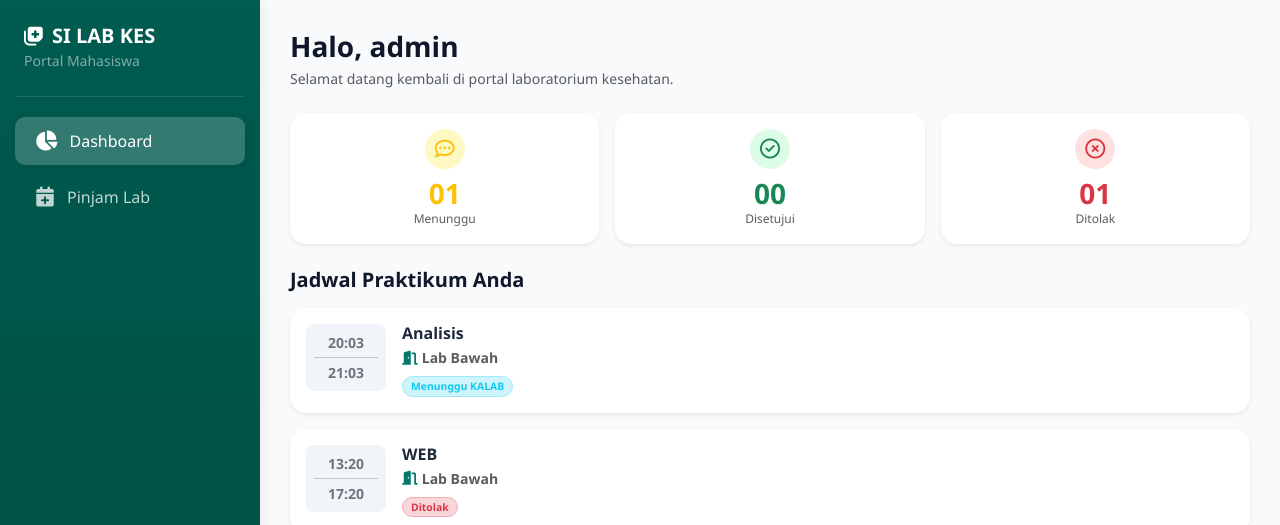
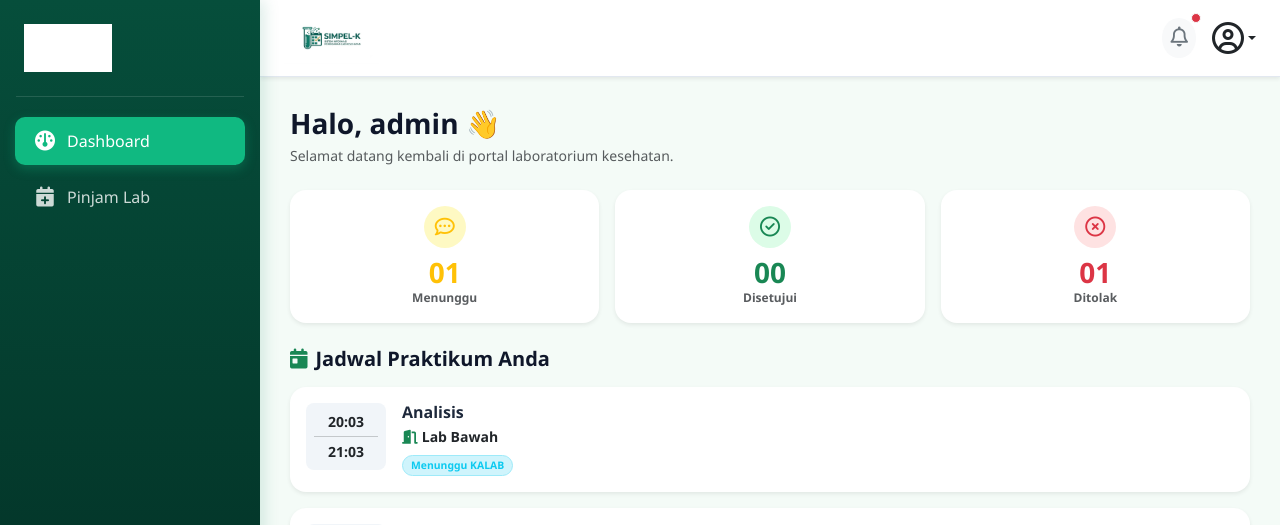
Before and after one commit to SriAstutik09/si_lab_kesehatan, a Django app: page /mahasiswa/dashboard/ in a window 1280 px wide. Shown: the top 525 px of the page. Run offline with Django 5.2, Linux system fonts and the light colour scheme; a user stored in the database is signed in; data comes from the database, SQL or seed files in the repository; both versions use the stored data as it was after the commit.

Commit message:
perbaikan MHS

```diff
--- a/mahasiswa/templates/mahasiswa/dashboard.html
+++ b/mahasiswa/templates/mahasiswa/dashboard.html
@@ -1,76 +1,78 @@
 {% extends 'base/base_mahasiswa.html' %}
+{% load static %}
 
-{% block title %}Dashboard Mahasiswa - UNUJA Lab{% endblock %}
+{% block title %}Dashboard Mahasiswa - SIMPEL-K / TATA LAB{% endblock %}
 
 {% block content %}
 <!-- Ucapan Selamat Datang Dinamis -->
 <div class="mb-4">
-    <h3 class="fw-bold mb-1" style="color: #0f172a;">Halo, {{ request.user.first_name|default:request.user.username }}
-    </h3>
+    <h3 class="fw-bold mb-1" style="color: #0f172a;">Halo, {{ request.user.first_name|default:request.user.username }} 👋</h3>
     <p class="text-muted small">Selamat datang kembali di portal laboratorium kesehatan.</p>
 </div>
 
 <!-- Grid Kartu Status Peminjaman (Dihitung Dinamis dari Database) -->
 <div class="row g-3 mb-4 text-center">
-    <!-- Menunggu (Kombinasi pending + verified sesuai alur berjenjangmu) -->
+    <!-- Menunggu (Kombinasi pending + verified) -->
     <div class="col-4">
-        <div class="card border-0 shadow-sm py-3" style="border-radius: 16px; background: #fff;">
+        <div class="card border-0 shadow-sm py-3" style="border-radius: 16px; background: #fff; border: 1px solid #fef08a;">
             <div class="d-inline-flex align-items-center justify-content-center mx-auto mb-2 text-warning rounded-circle"
-                style="width: 40px; height: 40px; background-color: #fef9c3;">
+                style="width: 42px; height: 42px; background-color: #fef9c3;">
                 <i class="fa-regular fa-comment-dots fs-5"></i>
             </div>
             <h3 class="fw-bold mb-0 text-warning">{{ total_menunggu|stringformat:"02d" }}</h3>
-            <span class="text-muted" style="font-size: 0.75rem; font-weight: 500;">Menunggu</span>
+            <span class="text-muted" style="font-size: 0.75rem; font-weight: 600;">Menunggu</span>
         </div>
     </div>
     <!-- Disetujui -->
     <div class="col-4">
-        <div class="card border-0 shadow-sm py-3" style="border-radius: 16px; background: #fff;">
+        <div class="card border-0 shadow-sm py-3" style="border-radius: 16px; background: #fff; border: 1px solid #bbf7d0;">
             <div class="d-inline-flex align-items-center justify-content-center mx-auto mb-2 text-success rounded-circle"
-                style="width: 40px; height: 40px; background-color: #dcfce7;">
+                style="width: 42px; height: 42px; background-color: #dcfce7;">
                 <i class="fa-regular fa-circle-check fs-5"></i>
             </div>
             <h3 class="fw-bold mb-0 text-success">{{ total_disetujui|stringformat:"02d" }}</h3>
-            <span class="text-muted" style="font-size: 0.75rem; font-weight: 500;">Disetujui</span>
+            <span class="text-muted" style="font-size: 0.75rem; font-weight: 600;">Disetujui</span>
         </div>
     </div>
     <!-- Ditolak -->
     <div class="col-4">
-        <div class="card border-0 shadow-sm py-3" style="border-radius: 16px; background: #fff;">
+        <div class="card border-0 shadow-sm py-3" style="border-radius: 16px; background: #fff; border: 1px solid #fecaca;">
             <div class="d-inline-flex align-items-center justify-content-center mx-auto mb-2 text-danger rounded-circle"
-                style="width: 40px; height: 40px; background-color: #fee2e2;">
+                style="width: 42px; height: 42px; background-color: #fee2e2;">
                 <i class="fa-regular fa-circle-xmark fs-5"></i>
             </div>
             <h3 class="fw-bold mb-0 text-danger">{{ total_ditolak|stringformat:"02d" }}</h3>
-            <span class="text-muted" style="font-size: 0.75rem; font-weight: 500;">Ditolak</span>
+            <span class="text-muted" style="font-size: 0.75rem; font-weight: 600;">Ditolak</span>
         </div>
     </div>
 </div>
 
 <!-- Header Jadwal -->
 <div class="d-flex justify-content-between align-items-center mb-3">
-    <h5 class="fw-bold mb-0" style="color: #0f172a;">Jadwal Praktikum Anda</h5>
+    <h5 class="fw-bold mb-0" style="color: #0f172a;"><i class="fa-solid fa-calendar-day me-2 text-success"></i>Jadwal Praktikum Anda</h5>
 </div>
 
 <!-- Loop Data Peminjaman Riil dari Database -->
 {% for jadwal in jadwal_mahasiswa %}
-<div class="card border-0 shadow-sm mb-3 p-3" style="border-radius: 16px;">
+<div class="card border-0 shadow-sm mb-3 p-3 bg-white" style="border-radius: 16px; border: 1px solid #e2e8f0;">
     <div class="d-flex align-items-start gap-3">
-        <!-- Jam Widget (Menggunakan field wkt_mulai & wkt_akhir dari modelmu) -->
+        <!-- Jam Widget -->
         <div class="text-center p-2 rounded-3 text-secondary" style="background-color: #f1f5f9; min-width: 80px;">
-            <div class="fw-semibold small">{{ jadwal.wkt_mulai|time:"H:i" }}</div>
+            <div class="fw-semibold small text-dark">{{ jadwal.wkt_mulai|time:"H:i" }}</div>
             <div class="border-top my-1 border-secondary-subtle"></div>
-            <div class="fw-semibold small">{{ jadwal.wkt_akhir|time:"H:i" }}</div>
+            <div class="fw-semibold small text-dark">{{ jadwal.wkt_akhir|time:"H:i" }}</div>
         </div>
+
         <!-- Detail Praktikum Riil -->
         <div class="flex-grow-1">
             <h6 class="fw-bold mb-1" style="color: #1e293b;">{{ jadwal.mata_kuliah }}</h6>
             <p class="text-muted small mb-2 d-flex align-items-center gap-1">
-                <i class="fa-solid fa-door-open" style="color: #00796b;"></i>
-                <strong>{{ jadwal.ruang_lab.nama_ruang }}</strong>
+                <i class="fa-solid fa-door-open text-success"></i>
+                <strong class="text-dark">{{ jadwal.ruang_lab.nama_ruang }}</strong>
             </p>
+
             <div class="d-flex gap-2 flex-wrap align-items-center">
-                <!-- 1. Status Badge Dinamis -->
+                <!-- Status Badge Dinamis -->
                 {% if jadwal.status == 'pending' %}
                 <span class="badge bg-warning-subtle text-warning border border-warning-subtle rounded-pill px-2 py-1"
                     style="font-size: 0.65rem;">Menunggu ASLAB</span>
@@ -91,7 +93,7 @@
                     style="font-size: 0.65rem;">Selesai</span>
                 {% endif %}
 
-                <!-- 2. Tombol Aksi Pengembalian (Hanya muncul jika status 'disetujui') -->
+                <!-- Tombol Aksi Pengembalian -->
                 {% if jadwal.status == 'disetujui' %}
                 <a href="{% url 'mahasiswa:ajukan_pengembalian' jadwal.id %}"
                     class="btn btn-warning btn-sm py-0 px-2 fw-semibold text-dark shadow-sm"
@@ -105,26 +107,24 @@
     </div>
 </div>
 {% empty %}
-<!-- Jika belum ada data praktikum yang diajukan -->
-<div class="text-center py-5 text-muted bg-white rounded-4 shadow-sm mb-4">
-    <i class="fa-solid fa-calendar-xmark fs-2 mb-2 text-secondary opacity-50"></i>
+<div class="text-center py-5 text-muted bg-white rounded-4 shadow-sm mb-4 border border-light">
+    <i class="fa-solid fa-calendar-xmark fs-2 mb-2 text-success opacity-50"></i>
     <p class="small mb-0">Belum ada pengajuan jadwal praktikum di Lab Atas maupun Lab Bawah.</p>
 </div>
 {% endfor %}
 
-<!-- Banner CTA Pinjam Alat (Glow Teal Theme) -->
+<!-- Banner CTA Pinjam Alat (Glow Emerald Theme) -->
 <div class="position-relative overflow-hidden p-4 shadow-sm text-white mb-3"
-    style="border-radius: 20px; background: linear-gradient(135deg, #005b50 0%, #00796b 100%);">
+    style="border-radius: 20px; background: linear-gradient(135deg, #064e3b 0%, #047857 100%);">
     <div class="position-absolute top-0 end-0 bottom-0 start-0 opacity-25"
         style="background-image: url('https://images.unsplash.com/photo-1576086213369-97a306d36557?auto=format&fit=crop&q=80&w=300'); background-size: cover; background-position: center; mix-blend-mode: overlay;">
     </div>
     <div class="position-relative z-1">
         <h5 class="fw-bold mb-1">Pinjam Alat Sekarang</h5>
-        <p class="small text-white-50 mb-4" style="max-width: 75%;">Proses cepat, verifikasi real-time langsung dari
-            asisten lab.</p>
+        <p class="small text-white-50 mb-4" style="max-width: 75%;">Proses cepat, verifikasi real-time langsung dari asisten lab.</p>
         <a href="{% url 'mahasiswa:pinjam_lab' %}"
-            class="btn btn-light btn-sm fw-bold px-3 py-2 text-teal d-inline-flex align-items-center gap-2 shadow-sm"
-            style="color: #00796b; border-radius: 10px;">
+            class="btn btn-light btn-sm fw-bold px-3 py-2 text-success d-inline-flex align-items-center gap-2 shadow-sm"
+            style="color: #047857 !important; border-radius: 10px;">
             Mulai Peminjaman <i class="fa-solid fa-arrow-right"></i>
         </a>
     </div>
--- a/templates/base/base_mahasiswa.html
+++ b/templates/base/base_mahasiswa.html
@@ -1,5 +1,6 @@
+{% load static %}
 <!DOCTYPE html>
-<html lang="en">
+<html lang="id">
 
 <head>
     <meta charset="UTF-8">
@@ -9,11 +10,20 @@
     <link href="https://cdn.jsdelivr.net/npm/bootstrap@5.3.2/dist/css/bootstrap.min.css" rel="stylesheet">
     <!-- Font Awesome Icons -->
     <link rel="stylesheet" href="https://cdnjs.cloudflare.com/ajax/libs/font-awesome/6.4.2/css/all.min.css">
+
     <style>
+        :root {
+            --primary-green: #10b981;
+            --dark-green: #065f46;
+            --sidebar-gradient: linear-gradient(180deg, #064e3b 0%, #022c22 100%);
+            --light-bg: #f4fbf7;
+        }
+
         body {
-            background-color: #f8fafc;
+            background-color: var(--light-bg);
             font-family: 'Segoe UI', Tahoma, Geneva, Verdana, sans-serif;
             overflow-x: hidden;
+            color: #1e293b;
         }
 
         /* Sidebar Styling */
@@ -24,14 +34,14 @@
             left: 0;
             z-index: 1040;
             width: 260px;
-            background: linear-gradient(180deg, #005b50 0%, #004d40 100%);
-            box-shadow: 4px 0 10px rgba(0, 0, 0, 0.05);
+            background: var(--sidebar-gradient);
+            box-shadow: 4px 0 15px rgba(4, 120, 87, 0.15);
             transition: transform 0.3s ease;
         }
 
         .sidebar .nav-link {
             font-weight: 500;
-            color: rgba(255, 255, 255, 0.75);
+            color: rgba(255, 255, 255, 0.8);
             padding: 12px 20px;
             margin: 4px 15px;
             border-radius: 10px;
@@ -43,20 +53,13 @@
 
         .sidebar .nav-link:hover {
             color: #fff;
-            background-color: rgba(255, 255, 255, 0.1);
+            background-color: rgba(255, 255, 255, 0.12);
         }
 
         .sidebar .nav-link.active {
             color: #fff;
-            background: rgba(255, 255, 255, 0.2);
-            box-shadow: 0 4px 12px rgba(0, 0, 0, 0.1);
-        }
-
-        /* Top Navbar for Mobile */
-        .top-navbar {
-            display: none;
-            background-color: #fff;
-            box-shadow: 0 2px 4px rgba(0, 0, 0, 0.05);
+            background: #10b981;
+            box-shadow: 0 4px 12px rgba(16, 185, 129, 0.3);
         }
 
         /* Main Content Styling */
@@ -65,6 +68,14 @@
             padding: 30px;
             min-height: 100vh;
             transition: margin-left 0.3s ease;
+        }
+
+        /* Top Header Bar Presisi Sesuai UI/UX */
+        .top-header-bar {
+            background-color: #ffffff;
+            border-bottom: 1px solid #e2e8f0;
+            padding: 12px 24px;
+            margin: -30px -30px 30px -30px;
         }
 
         /* Responsive Breakpoints */
@@ -79,18 +90,13 @@
 
             .main-content {
                 margin-left: 0;
-                padding: 20px;
-                padding-top: 80px;
-                /* Jarak agar tidak tertutup top navbar */
+                padding: 15px;
+                padding-top: 15px;
             }
 
-            .top-navbar {
-                display: flex;
-                position: fixed;
-                top: 0;
-                left: 0;
-                right: 0;
-                z-index: 1030;
+            .top-header-bar {
+                margin: -15px -15px 20px -15px;
+                padding: 10px 15px;
             }
 
             /* Overlay saat sidebar aktif di HP */
@@ -114,41 +120,30 @@
 
 <body>
 
-    <!-- Overlay untuk klik di luar area sidebar (khusus mobile) -->
+    <!-- Overlay klik di luar area sidebar (khusus mobile) -->
     <div class="sidebar-overlay" id="sidebarOverlay"></div>
 
-    <!-- Top Navbar (Hanya Muncul di Layar HP/Tablet) -->
-    <nav class="navbar top-navbar px-3 py-2">
-        <button class="btn btn-light border" type="button" id="hamburgerBtn">
-            <i class="fa-solid fa-bars fs-4 text-secondary"></i>
-        </button>
-        <span class="fw-bold text-dark ms-2">SI Lab Kes</span>
-        <div class="ms-auto small text-muted">Mahasiswa</div>
-    </nav>
-
-    <!-- Sidebar (Selalu di samping pada layar lebar) -->
+    <!-- Sidebar Menu Mahasiswa -->
     <div class="sidebar d-flex flex-column justify-content-between py-4" id="sidebarMenu">
         <div>
-            <!-- Header Sidebar -->
+            <!-- Header Sidebar (Logo Gambar Terang di Sidebar Dark) -->
             <div class="px-4 mb-4 text-white d-flex align-items-center justify-content-between">
-                <div>
-                    <h5 class="fw-bold mb-0 text-uppercase tracking-wider"><i
-                            class="fa-solid fa-notes-medical me-2"></i>SI Lab Kes</h5>
-                    <small class="text-white-50">Portal Mahasiswa</small>
+                <div class="d-flex align-items-center gap-2">
+                    <img src="{% static 'images/logo.png' %}" alt="Logo TATA LAB" style="height: 48px; width: auto; filter: brightness(0) invert(1);">
                 </div>
-                <!-- Tombol close silang (hanya muncul di HP saat aktif) -->
+                <!-- Tombol close silang (hanya di HP) -->
                 <button class="btn text-white d-lg-none" type="button" id="closeSidebarBtn">
                     <i class="fa-solid fa-xmark fs-4"></i>
                 </button>
             </div>
             <hr class="text-white-50 mx-3">
 
-            <!-- Menu Navigasi -->
+            <!-- Menu Navigasi Sidebar -->
             <ul class="nav nav-pills flex-column mb-auto">
                 <li class="nav-item">
                     <a href="{% url 'mahasiswa:dashboard' %}"
                         class="nav-link {% if request.resolver_match.view_name == 'mahasiswa:dashboard' %}active{% endif %}">
-                        <i class="fa-solid fa-chart-pie fs-5"></i> Dashboard
+                        <i class="fa-solid fa-gauge fs-5"></i> Dashboard
                     </a>
                 </li>
                 <li class="nav-item">
@@ -172,6 +167,45 @@
 
     <!-- Main Content Area -->
     <div class="main-content">
+
+        <!-- TOP HEADER BAR UTAMA (LOGO BESAR & DROPDOWN PROFIL ASLI) -->
+        <div class="top-header-bar d-flex align-items-center justify-content-between shadow-sm">
+            <div class="d-flex align-items-center gap-3">
+                <!-- Tombol Hamburger Mobile -->
+                <button class="btn btn-light border-0 p-1 d-lg-none" type="button" id="hamburgerBtn">
+                    <i class="fa-solid fa-bars fs-3 text-dark"></i>
+                </button>
+                <!-- LOGO DIBESARKAN (52px) -->
+                <img src="{% static 'images/logo.png' %}" alt="SIMPEL-K" style="height: 52px; width: auto; object-fit: contain;">
+            </div>
+
+            <!-- Ikon Lonceng Notifikasi & Profil Interaktif Dropdown -->
+            <div class="d-flex align-items-center gap-3">
+                <button class="btn btn-light rounded-circle border-0 p-2 position-relative" type="button">
+                    <i class="fa-regular fa-bell fs-5 text-secondary"></i>
+                    <span class="position-absolute top-0 start-100 translate-middle p-1 bg-danger border border-light rounded-circle"></span>
+                </button>
+
+                <!-- Dropdown Profil User Login -->
+                <div class="dropdown">
+                    <a href="#" class="d-flex align-items-center text-dark text-decoration-none dropdown-toggle" id="dropdownUser" data-bs-toggle="dropdown" aria-expanded="false">
+                        <i class="fa-regular fa-circle-user fs-2 text-dark"></i>
+                    </a>
+                    <ul class="dropdown-menu dropdown-menu-end shadow border-0 rounded-3 mt-2" aria-labelledby="dropdownUser">
+                        <li class="px-3 py-2 border-bottom">
+                            <span class="d-block fw-bold text-dark">{{ request.user.first_name|default:request.user.username }}</span>
+                            <small class="text-muted">NIM / Username: {{ request.user.username }}</small>
+                        </li>
+                        <li>
+                            <a class="dropdown-item py-2 text-danger fw-semibold" href="/auth/logout/">
+                                <i class="fa-solid fa-right-from-bracket me-2"></i> Keluar
+                            </a>
+                        </li>
+                    </ul>
+                </div>
+            </div>
+        </div>
+
         <!-- Notifikasi Sistem -->
         {% if messages %}
         {% for message in messages %}
@@ -202,9 +236,9 @@
             sidebarOverlay.classList.toggle('show');
         }
 
-        hamburgerBtn.addEventListener('click', toggleSidebar);
-        closeSidebarBtn.addEventListener('click', toggleSidebar);
-        sidebarOverlay.addEventListener('click', toggleSidebar);
+        if (hamburgerBtn) hamburgerBtn.addEventListener('click', toggleSidebar);
+        if (closeSidebarBtn) closeSidebarBtn.addEventListener('click', toggleSidebar);
+        if (sidebarOverlay) sidebarOverlay.addEventListener('click', toggleSidebar);
     </script>
 </body>
 
```
Also changed, not shown: db.sqlite3.
